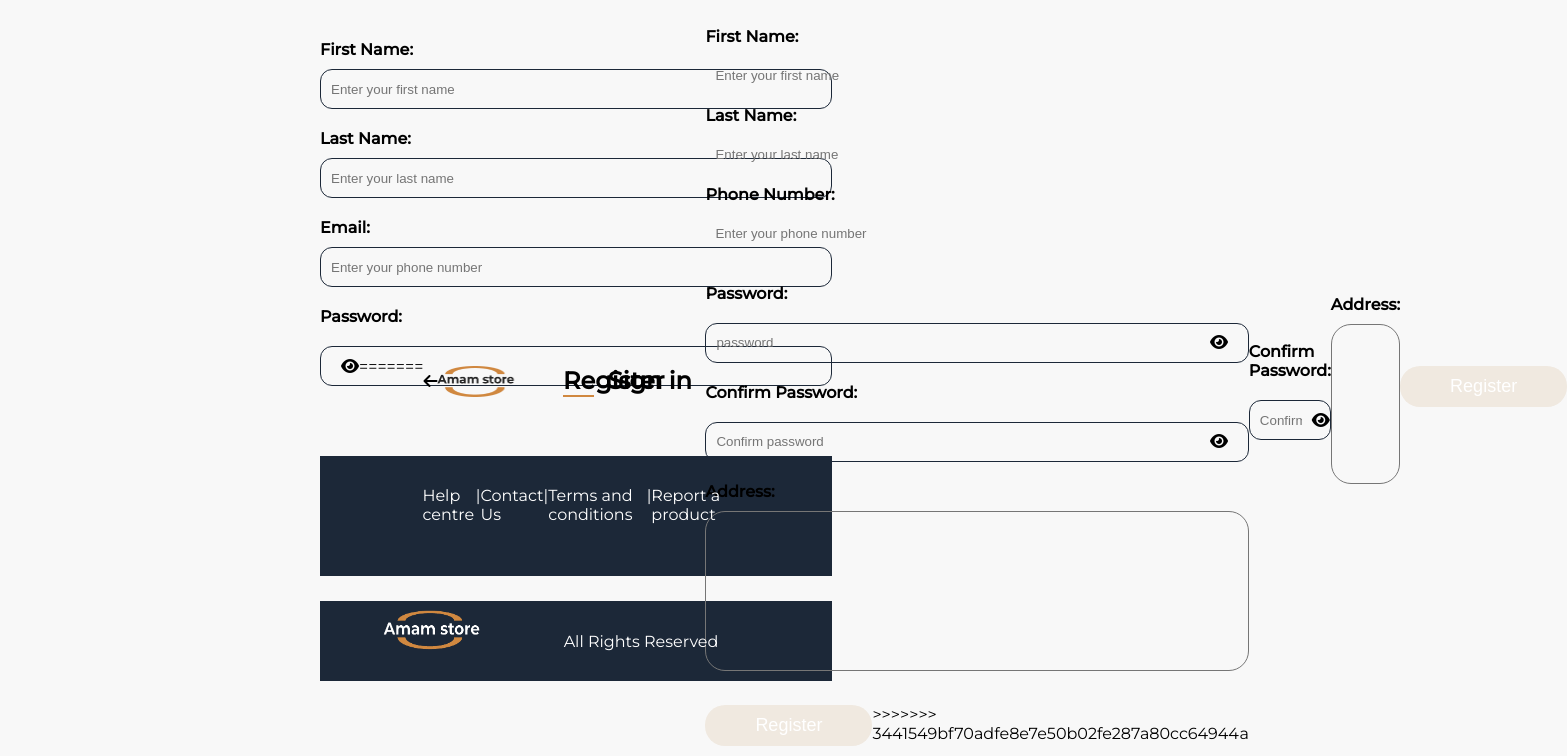
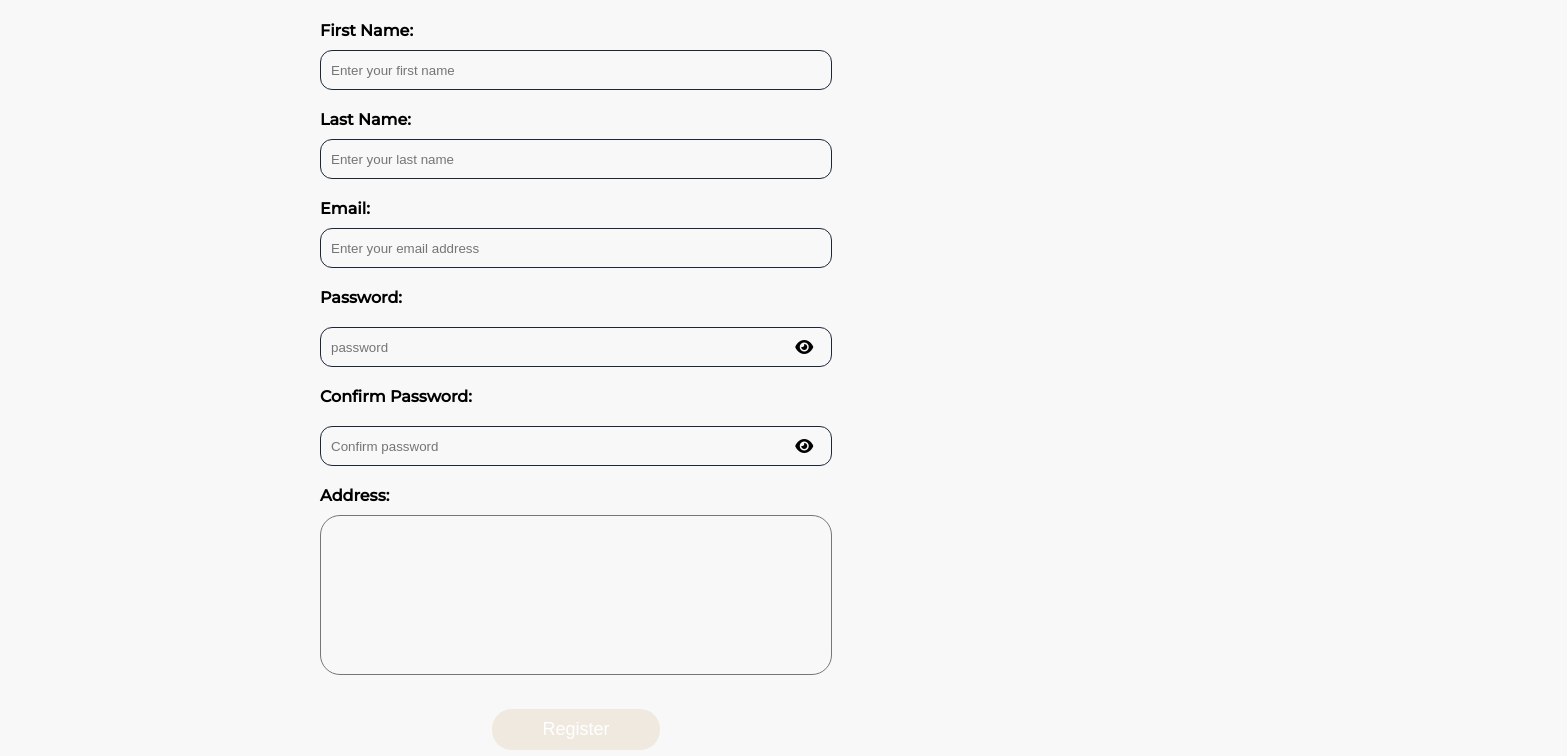
Before and after one commit to Whitecoode/January-2023-final-project, a plain HTML site: page #/register.html in a window 1280 px wide. Shown: the part 160-916 px from the top of the page, 1567 px wide, since content can reach past the window. Drawn offline with Linux system fonts and the light colour scheme.

Commit message:
commiting mistake

```diff
--- a/#/js/auth.js
+++ b/#/js/auth.js
@@ -92,7 +92,7 @@ const usersignIn = async () => {
     .then((userCredentials) => {
       const user = userCredentials.user;
       console.log(user);
-      alert('you don sign make u enjoy our services')
+      alert('you have signed in successfully')
       window.location.replace('index.html')
     })
     .catch((error) => {
--- a/#/register.html
+++ b/#/register.html
@@ -1,6 +1,5 @@
 <!DOCTYPE html>
 <html lang="en">
-<<<<<<< HEAD
 
 <head>
   <meta charset="UTF-8" />
@@ -47,7 +46,7 @@
         </div>
         <div class="number">
           <label for="">Email:</label><br />
-          <input type="email" id="useremail" class="input2" placeholder="Enter your phone number"
+          <input type="email" id="useremail" class="input2" placeholder="Enter your email address"
             oninput="checkform()" />
         </div>
         <div class="password">
@@ -56,91 +55,6 @@
             <input type="password" id="userpassword" class="input2" placeholder="password" oninput="checkform()">
             <div class="eye"><i class="fa-solid fa-eye"></i></div>
             <div class="eye"><i class="fa-solid fa-eye-slash"></i></div>
-=======
-  <head>
-    <meta charset="UTF-8" />
-    <meta http-equiv="X-UA-Compatible" content="IE=edge" />
-    <meta name="viewport" content="width=device-width, initial-scale=1.0" />
-    <title>Amam Store | Register</title>
-    <link rel="shortcut icon" href="img/favicon.ico" type="image/x-icon">
-    <link rel="stylesheet" href="./css/register.css" />
-    <link rel="stylesheet" href="./css/footer.css">
-    <link rel="preconnect" href="https://fonts.googleapis.com" />
-    <link rel="preconnect" href="https://fonts.gstatic.com" crossorigin />
-    <link
-      href="https://fonts.googleapis.com/css2?family=Montserrat:wght@300;400;500&display=swap"
-      rel="stylesheet"
-    />
-    <link
-      rel="stylesheet"
-      href="https://cdnjs.cloudflare.com/ajax/libs/font-awesome/6.4.0/css/all.min.css"
-    />
-    <link
-      rel="stylesheet"
-      href="https://cdnjs.cloudflare.com/ajax/libs/font-awesome/6.4.0/css/brands.min.css"
-    />
-  </head>
-  <body>
-    <div class="report-page">
-      <div class="report">
-        <a href="sign.html"
-          ><div class="go-back"><i class="fa-solid fa-arrow-left" style="color: black;"></i></div
-        ></a>
-        <div class="logo">
-          <img src="./img/Group 109.png" alt="" />
-        </div>
-        <div class="empty"></div>
-      </div>
-      <div class="empty"></div>
-    </div>
-    <div class="text">
-      <h2>Register</h2>
-      <h2><a href="sign.html" class="regis">Sign in</a></h2>
-    </div>
-    <div class="center">
-      <form action="">
-        <div class="form2">
-          <div class="email">
-            <label for="">First Name:</label><br />
-            <input type="text" class="input2" placeholder="Enter your first name" oninput="checkform()" />
-          </div>
-          <div class="email">
-            <label for="">Last Name:</label><br />
-            <input type="text" class="input2" placeholder="Enter your last name" oninput="checkform()" />
-          </div>
-          <div class="number">
-            <label for="">Phone Number:</label><br />
-            <input type="number" class="input2" placeholder="Enter your phone number" oninput="checkform()" />
-          </div>
-          <div class="password">
-            <label for="">Password:</label><br />
-            <div class="pass">
-              <input type="password" class="input2" placeholder="password" oninput="checkform()">
-              <div class="eye"><i class="fa-solid fa-eye"></i></div>
-              <div class="eye"><i class="fa-solid fa-eye-slash"></i></div>
-            </div>
-          </div>
-          <div class="password">
-            <label for="">Confirm Password:</label><br />
-            <div class="pass">
-              <input type="password" class="input2" placeholder="Confirm password" oninput="checkform()">
-              <div class="eye"><i class="fa-solid fa-eye"></i></div>
-              <div class="eye"><i class="fa-solid fa-eye-slash"></i></div>
-            </div>
-          </div>
-          <div class="address">
-            <label for="">Address:</label><br />
-            <textarea name="" id=""></textarea>
-          </div>
-          <div class="btn-register">
-
-              <button type="submit" class="button2" disabled="disabled">
-                <a href="sign.html" style="text-decoration: none; color: white;">
-                  Register
-                </a>
-              </button>
-
->>>>>>> 3441549bf70adfe8e7e50b02fe287a80cc64944a
           </div>
         </div>
         <div class="password">
```
Also changed, not shown: #/sign.html (+0 -10 lines).
